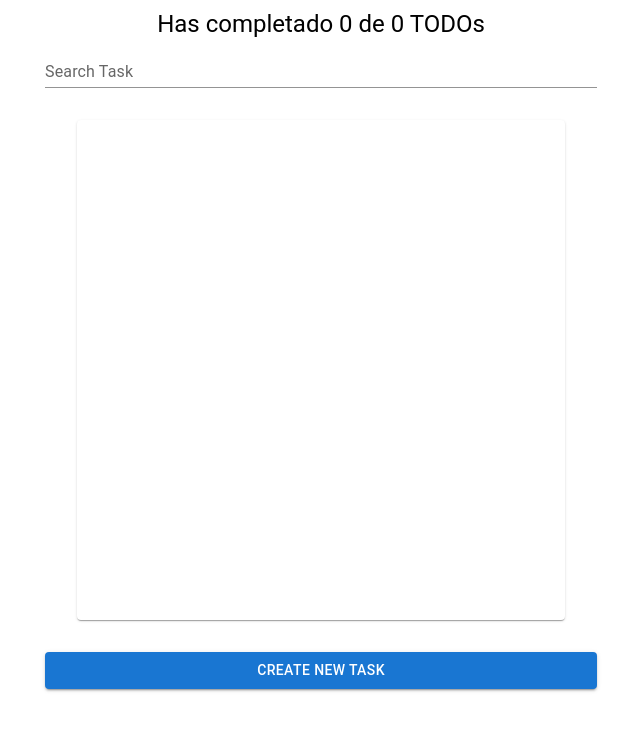
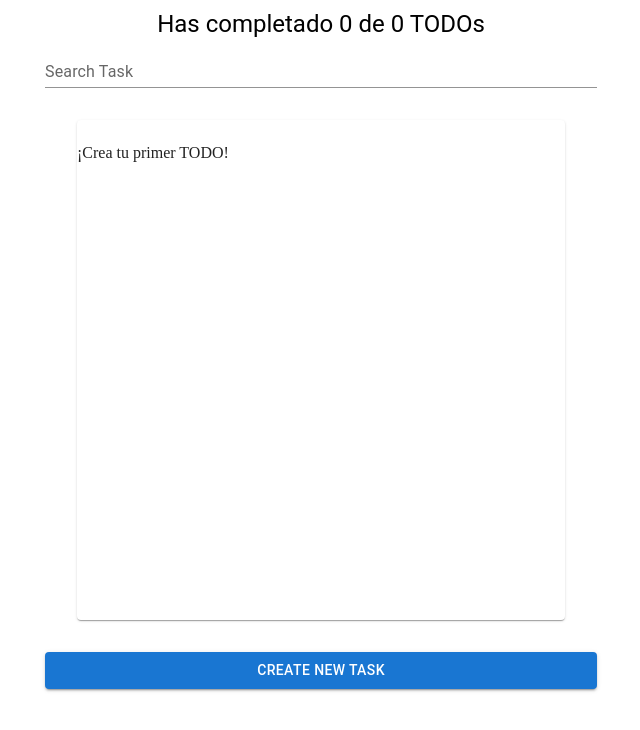
Before and after one commit to rodriguezespinoza0795/react-project, a React (Create React App) app: page / in a window 1280 px wide. Shown: the top 730 px of the page, without its empty margins (319-959 px from the left). Built offline with nearby package versions, Linux system fonts and the light colour scheme.

Commit message:
effect_loading

```diff
--- a/src/components/App/App.js
+++ b/src/components/App/App.js
@@ -3,31 +3,23 @@ import AppTemplate from './App.template'
 import useLocalStorage from "../../customHooks/useLocalStorage";
 
 function App() {
-  const [todos, saveTodos] = useLocalStorage('TODOS_V1', []);
-  const [searchedTodos, setSearchedTodos] = useLocalStorage('TODOS_V1', []);
+  const { item: todos, saveItem: saveTodos, loading, error, } = useLocalStorage('TODOS_V1', []);
   const [query, setQuery] = useState("");
 
   const completedTodos = todos.filter(todo => todo.completed).length;
   const totalTodos = todos.length;
 
-  useEffect(() => {
-    const timeOutId = setTimeout(() =>
-      setSearchedTodos(query.length === 0 ? todos : todos.filter(({ text }) => text.toLowerCase().includes(query.toLowerCase())))
-      , 500);
-    return () => clearTimeout(timeOutId);
-  }, [query, todos]);
-
-  const searchIndex = (text) => todos.findIndex(todo => todo.text === text);
+  const searchedTodos = todos.filter(todo => todo.text.toLowerCase().includes(query.toLowerCase()));
 
   const completeTodo = (text) => {
-    const todoIndex = searchIndex(text);
+    const todoIndex = todos.findIndex(todo => todo.text === text);
     const newTodos = [...todos];
     newTodos[todoIndex].completed = !newTodos[todoIndex].completed;
     saveTodos(newTodos);
   };
 
   const deleteTodo = (text) => {
-    const todoIndex = searchIndex(text);
+    const todoIndex = todos.findIndex(todo => todo.text === text);
     const newTodos = [...todos];
     newTodos.splice(todoIndex, 1);
     saveTodos(newTodos);
@@ -42,6 +34,8 @@ function App() {
       searchedTodos={searchedTodos}
       completeTodo={completeTodo}
       deleteTodo={deleteTodo}
+      error={error}
+      loading={loading}
     />
   );
 }
--- a/src/components/App/App.template.js
+++ b/src/components/App/App.template.js
@@ -6,7 +6,7 @@ import { TodoSearch } from '../TodoSearch/TodoSearch';
 import { CreateTodoButton } from '../CreateTodoButton/CreateTodoButton';
 import Container from '@mui/material/Container';
 
-function AppTemplate({ completedTodos, totalTodos, query, setQuery, searchedTodos, completeTodo, deleteTodo }) {
+function AppTemplate({ completedTodos, totalTodos, query, setQuery, searchedTodos, completeTodo, deleteTodo, error, loading }) {
     return (
         <Container maxWidth="sm">
             <TodoCounter
@@ -18,6 +18,9 @@ function AppTemplate({ completedTodos, totalTodos, query, setQuery, searchedTodo
                 setQuery={setQuery}
             />
             <TodoList>
+                {error && <p>Desespérate, hubo un error...</p>}
+                {loading && <p>Estamos cargando, no desesperes...</p>}
+                {(!loading && !searchedTodos.length) && <p>¡Crea tu primer TODO!</p>}
                 {searchedTodos.map((item, index) => (
                     <TodoItem
                         key={index}
--- a/src/customHooks/useLocalStorage.js
+++ b/src/customHooks/useLocalStorage.js
@@ -1,6 +1,13 @@
 import React from 'react'
 
 function useLocalStorage(itemName, initialValue) {
+    const [error, setError] = React.useState(false);
+    const [loading, setLoading] = React.useState(true);
+    const [item, setItem] = React.useState(initialValue);
+
+    React.useEffect(() => {
+        setTimeout(() => {
+            try {
             const localStorageItem = localStorage.getItem(itemName);
             let parsedItem;
 
@@ -11,18 +18,30 @@ function useLocalStorage(itemName, initialValue) {
                 parsedItem = JSON.parse(localStorageItem);
             }
 
-    const [item, setItem] = React.useState(parsedItem);
+              setItem(parsedItem);
+              setLoading(false);
+          } catch (error) {
+              setError(error);
+          }
+      }, 1000);
+    });
 
     const saveItem = (newItem) => {
+        try {
         const stringifiedItem = JSON.stringify(newItem);
         localStorage.setItem(itemName, stringifiedItem);
         setItem(newItem);
+      } catch (error) {
+          setError(error);
+      }
     };
 
-    return [
+    return {
         item,
         saveItem,
-    ];
+        loading,
+        error,
+    };
 }
 
 export default useLocalStorage;
```
Lines whose indentation alone changed are shown as unchanged.
